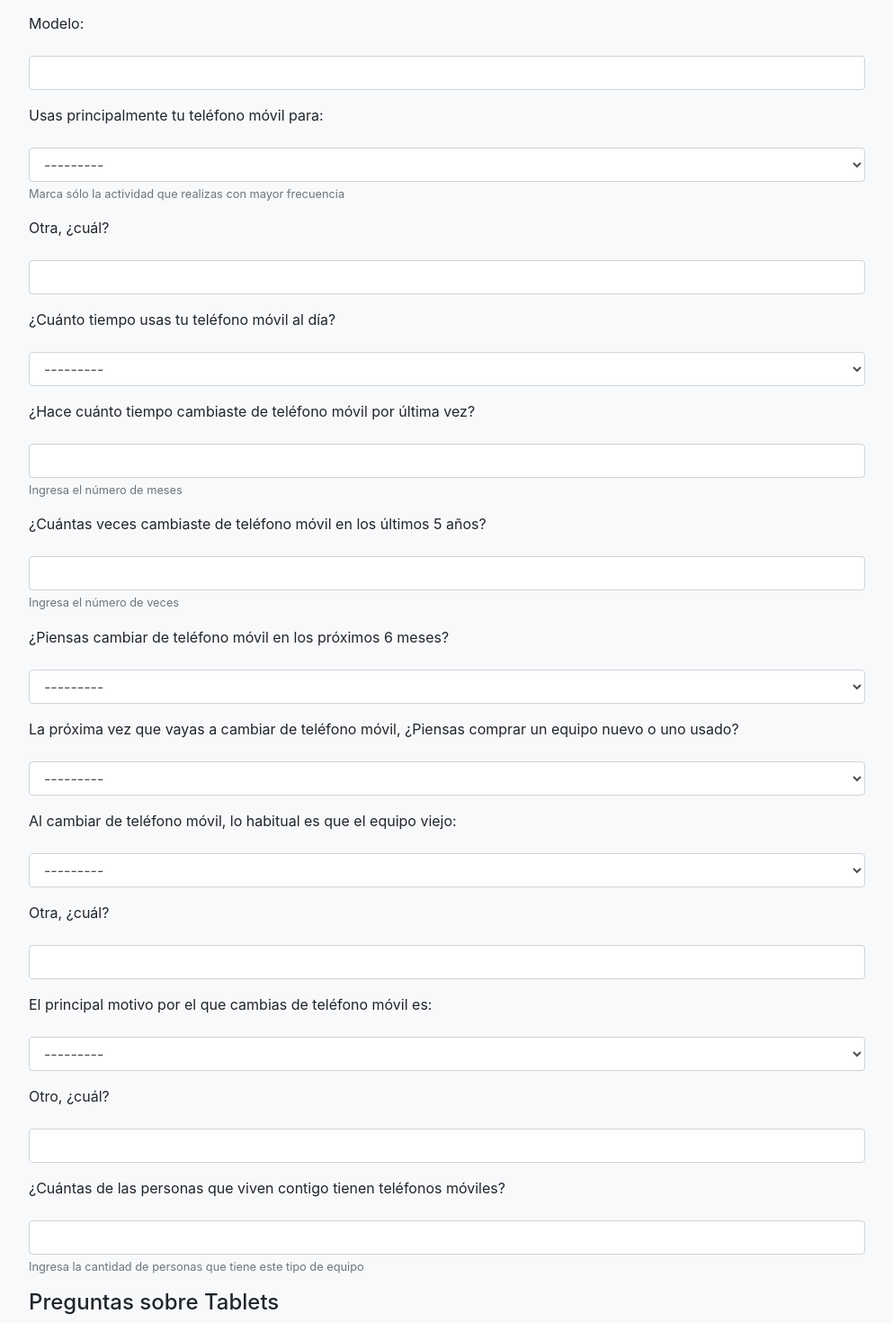
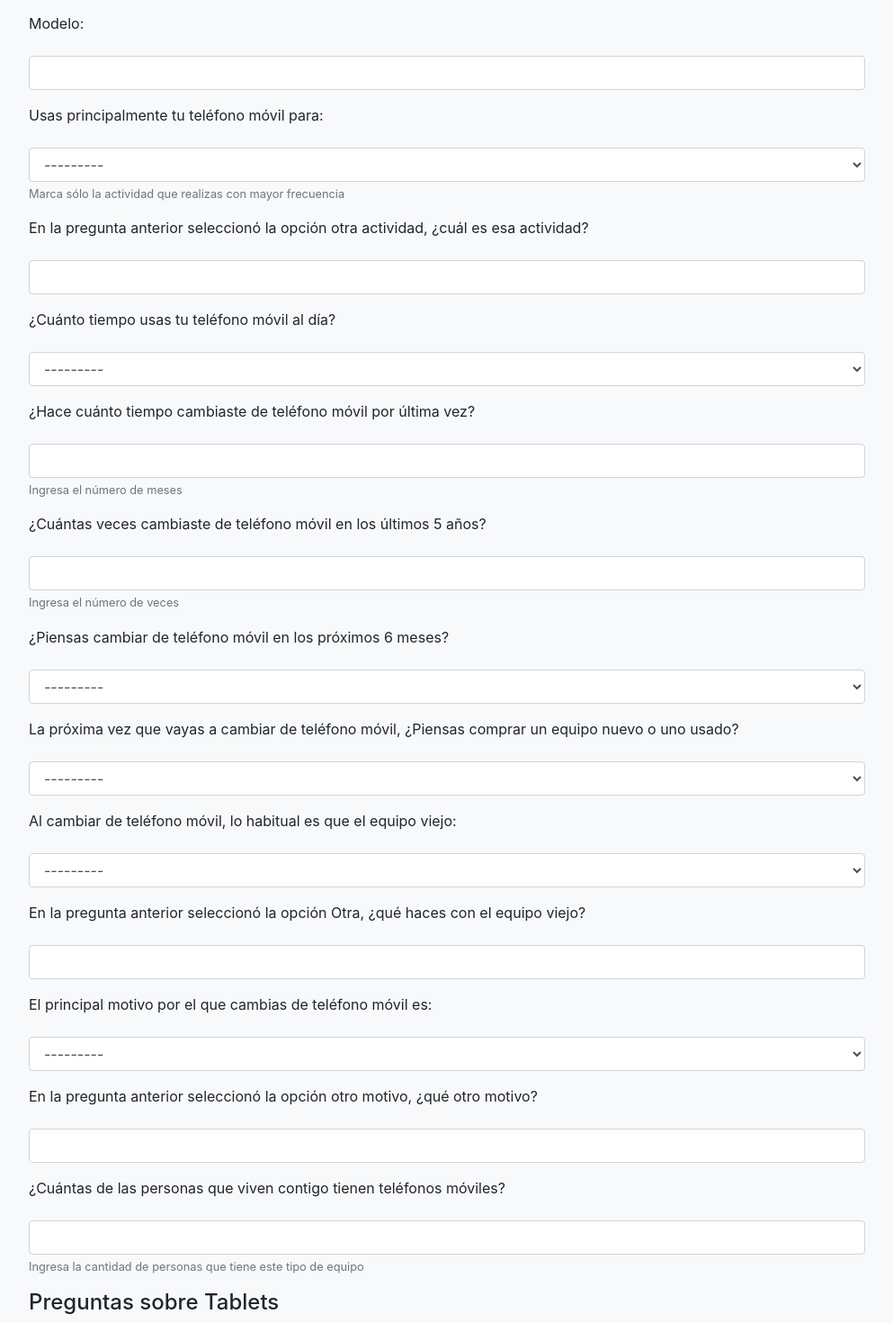
Before and after one commit to verlor/pollXpress, a Django app: page / in a window 1280 px wide. Shown: the part 1844-3314 px from the top of the page at 90% size, without its empty margins (143-1136 px from the left). Run offline with Django 3.2, Linux system fonts and the light colour scheme; data that the repository does not hold is empty; some libraries are stand-ins or nearby versions.

Commit message:
otras opciones escondibles

```diff
--- a/polls/models.py
+++ b/polls/models.py
@@ -171,6 +171,7 @@ class Article(models.Model):
             (5, 'Compras online'),
             (6, 'Operaciones bancarias (consultas, transferencias, etc.)'),
             (7, 'Trabajar'),
+            (8, 'Otra actividad'),
         ),
         help_text='Marca sólo la actividad que realizas con mayor frecuencia',
         verbose_name="Usas principalmente tu teléfono móvil para:",
@@ -180,7 +181,7 @@ class Article(models.Model):
     P7_4_o = models.CharField(
         max_length=100,
         blank=True,
-        verbose_name='Otra, ¿cuál?',
+        verbose_name='En la pregunta anterior seleccionó la opción otra actividad, ¿cuál es esa actividad?',
     # Filtro: Si P7_1=2 ocultar
     )
 
@@ -245,6 +246,7 @@ class Article(models.Model):
             (3, 'Lo vendas'),
             (4, 'Se quede en tu casa (sin usar)'),
             (5, 'Sigas usando el equipo viejo'),
+            (6, 'Otra'),
         ),
         verbose_name="Al cambiar de teléfono móvil, lo habitual es que el equipo viejo:",
     # Filtro: Si P7_1=2 ocultar
@@ -253,7 +255,7 @@ class Article(models.Model):
     P7_10_o = models.CharField(
         max_length=100,
         blank=True,
-        verbose_name='Otra, ¿cuál?',
+        verbose_name='En la pregunta anterior seleccionó la opción Otra, ¿qué haces con el equipo viejo?',
     # Filtro: Si P7_1=2 ocultar
     )
 
@@ -264,6 +266,8 @@ class Article(models.Model):
             (1, 'Actualizar el equipo'),
             (2, 'Se rompió / descompuso el equipo'),
             (3, 'Robo del equipo'),
+            (4, 'Pérdida del equipo'),
+            (5, 'Otro motivo'),
         ),
         verbose_name="El principal motivo por el que cambias de teléfono móvil es:",
     # Filtro: Si P7_1=2 ocultar
@@ -272,7 +276,7 @@ class Article(models.Model):
     P7_11_o = models.CharField(
         max_length=100,
         blank=True,
-        verbose_name='Otro, ¿cuál?',
+        verbose_name='En la pregunta anterior seleccionó la opción otro motivo, ¿qué otro motivo?',
     # Filtro: Si P7_1=2 ocultar
     )
 
@@ -325,6 +329,7 @@ class Article(models.Model):
             (6, 'Comunicarte por internet (Redes sociales)'),
             (7, 'Compras online'),
             (8, 'Operaciones bancarias (consultas, transferencias, etc.)'),
+            (9, 'Otra actividad'),
         ),
         help_text='Marca sólo la actividad que realizas con mayor frecuencia',
         verbose_name="Usas principalmente tu tablet para:",
@@ -334,7 +339,7 @@ class Article(models.Model):
     P8_3_o = models.CharField(
         max_length=100,
         blank=True,
-        verbose_name='Otra, ¿cuál?',
+        verbose_name='En la pregunta anterior seleccionó la opción otra actividad, ¿cuál es esa actividad?',
     # Filtro: Si P8_1=2 ocultar
     )
 
@@ -418,6 +423,7 @@ class Article(models.Model):
             (1, 'Actualizar el equipo'),
             (2, 'Se rompió / descompuso el equipo'),
             (3, 'Robo del equipo'),
+            (4, 'Otro motivo')
         ),
         verbose_name="El principal motivo por el que cambias de tablet es:",
     # Filtro: Si P8_1=2 ocultar
@@ -426,7 +432,7 @@ class Article(models.Model):
     P8_10_o = models.CharField(
         max_length=100,
         blank=True,
-        verbose_name='Otro, ¿cuál?',
+        verbose_name='En la pregunta anterior seleccionó la opción otro motivo, ¿qué otro motivo?',
     # Filtro: Si P8_1=2 ocultar
     )
 
@@ -494,6 +500,7 @@ class Article(models.Model):
             (5, 'Trabajar'),
             (6, 'Compras online'),
             (7, 'Operaciones bancarias (consultas, transferencias, etc.)'),
+            (8, 'Otra actividad'),
         ),
         help_text='Marca sólo la actividad que realizas con mayor frecuencia',
         verbose_name="Usas principalmente tu computadora portátil para:",
@@ -503,7 +510,7 @@ class Article(models.Model):
     P9_3_o = models.CharField(
         max_length=100,
         blank=True,
-        verbose_name='Otra, ¿cuál?',
+        verbose_name='En la pregunta anterior seleccionó la opción otra actividad, ¿cuál es esa actividad?',
     # Filtro: Si P9_1=2 ocultar
     )
 
@@ -568,6 +575,7 @@ class Article(models.Model):
             (3, 'Lo vendas'),
             (4, 'Se quede en tu casa (sin usar)'),
             (5, 'Sigas usando el equipo viejo'),
+            (6, 'Otra'),
         ),
         verbose_name="Al cambiar de computadora portátil, lo habitual es que el equipo viejo:",
     # Filtro: Si P9_1=2 ocultar
@@ -576,7 +584,7 @@ class Article(models.Model):
     P9_9_o = models.CharField(
         max_length=100,
         blank=True,
-        verbose_name='Otra, ¿cuál?',
+        verbose_name='En la pregunta anterior seleccionó la opción Otra, ¿qué haces con el equipo viejo?',
     # Filtro: Si P9_1=2 ocultar
     )
 
@@ -587,6 +595,7 @@ class Article(models.Model):
             (1, 'Actualizar el equipo'),
             (2, 'Se rompió / descompuso el equipo'),
             (3, 'Robo del equipo'),
+            (4, 'Otro motivo')
         ),
         verbose_name="El principal motivo por el que cambias de computadora portátil es:",
     # Filtro: Si P9_1=2 ocultar
@@ -595,7 +604,7 @@ class Article(models.Model):
     P9_10_o = models.CharField(
         max_length=100,
         blank=True,
-        verbose_name='Otro, ¿cuál?',
+        verbose_name='En la pregunta anterior seleccionó la opción otro motivo, ¿qué otro motivo?',
     # Filtro: Si P9_1=2 ocultar
     )
 
```
Also changed, not shown: polls/templates/polls/encuesta.html (+74 -0 lines).
